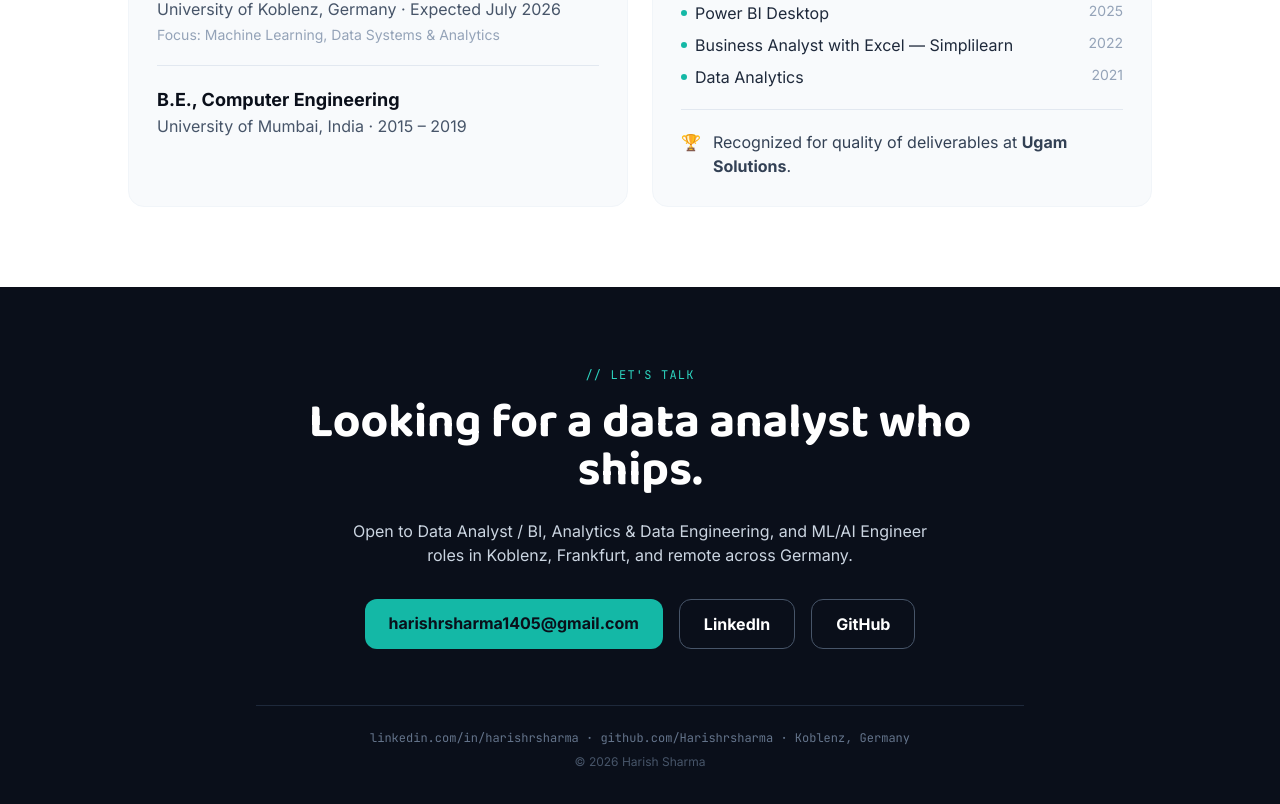
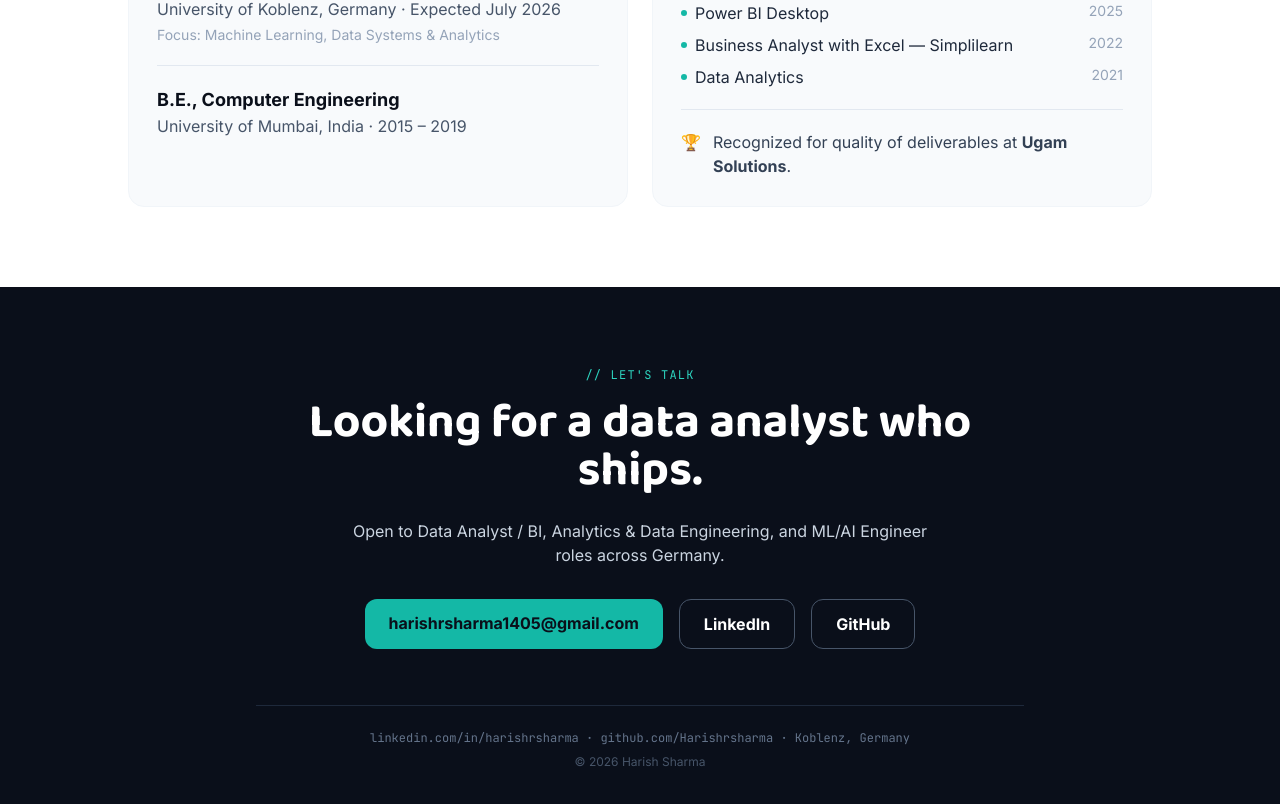
Before and after one commit to Harishrsharma/HarishSharma.github.io, a React (Vite) app: page / in a window 1280 px wide. Shown: the part 4261-5065 px from the top of the page. Built offline with nearby package versions, Linux system fonts and the light colour scheme.

Commit message:
open to relocate across Germany

```diff
--- a/src/App.jsx
+++ b/src/App.jsx
@@ -461,7 +461,7 @@ export default function App() {
         </h2>
         <p className="text-slate-300 max-w-xl mx-auto mb-8">
           Open to Data Analyst / BI, Analytics &amp; Data Engineering, and
-          ML/AI Engineer roles in Koblenz, Frankfurt, and remote across
+          ML/AI Engineer roles across
           Germany.
         </p>
         <div className="flex flex-wrap justify-center gap-4 mb-14">
```
Also changed, not shown: 3 other files (tests, documents, lock files or other folders).
